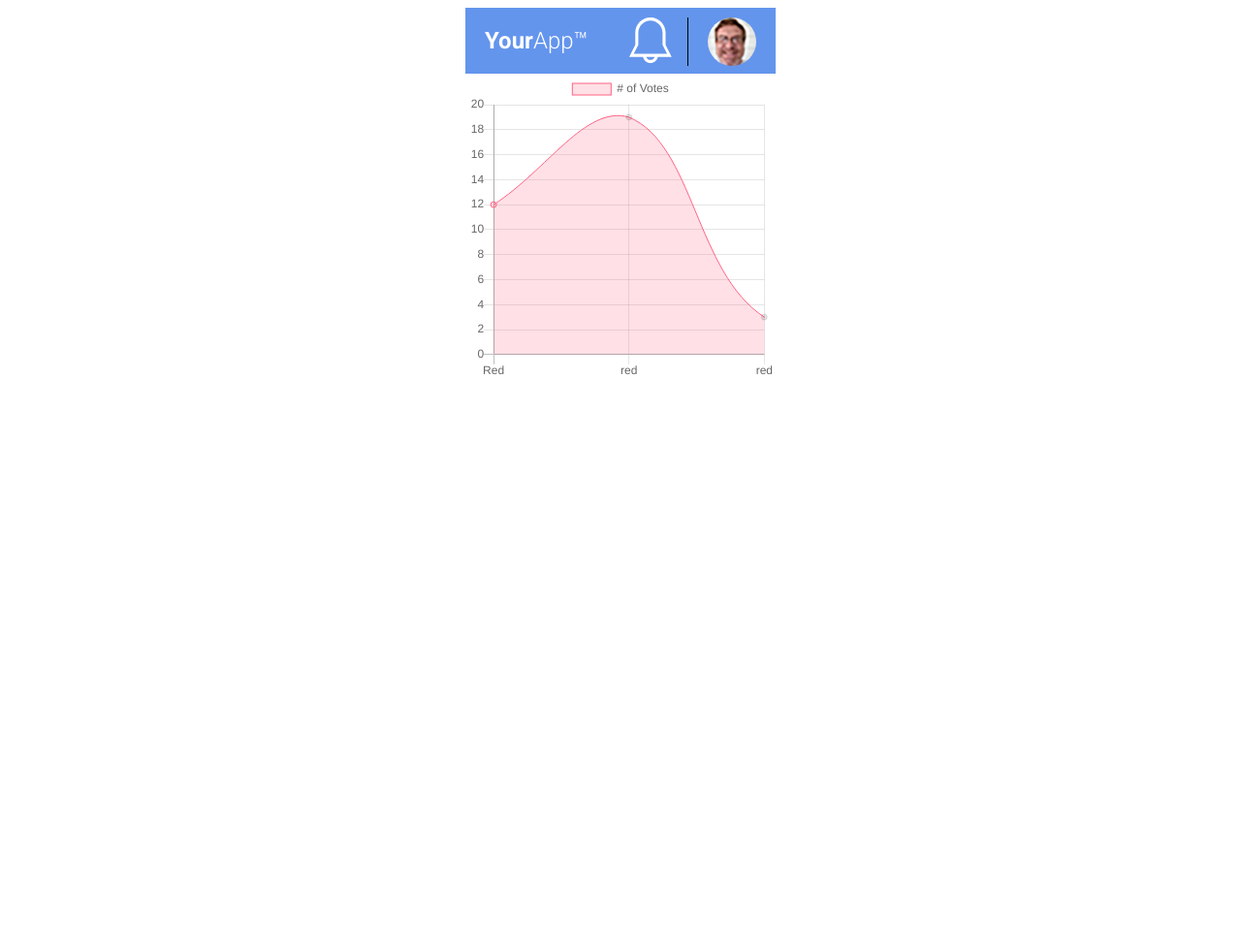
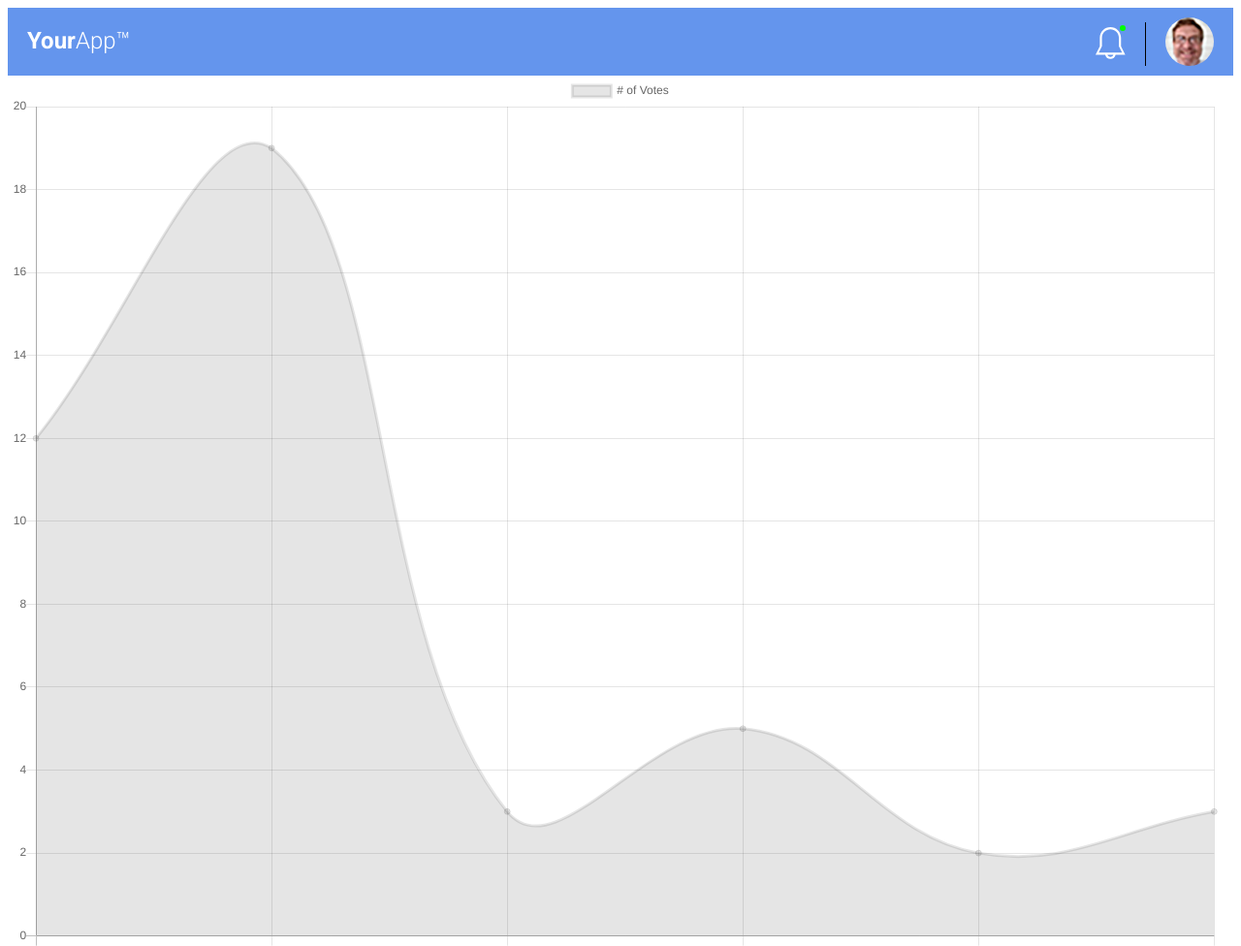
Before and after one commit to james-braun/techdegree-project-nine, a plain HTML site: page index.html in a window 1280 px wide. Shown: the top 976 px of the page at 97% size. Before the commit the page ends 800 px from the top, so only its background shows below. Drawn offline with nearby package versions, Linux system fonts and the light colour scheme; a web font is replaced by a local one.

Commit message:
mid point

```diff
--- a/css/styles.css
+++ b/css/styles.css
@@ -3,7 +3,7 @@ body {
 }
 
 header {
-    max-width: 320px;
+    max-width: 1400px;
     margin: 0 auto;
     background-color: #6495ed;
     display: flex;
@@ -27,17 +27,33 @@ h1 {
 }
 
 .bell {
-    margin-top: 10px;
-    margin-right: 20px;
-    padding-right: 10px;
-    border-right: 1px solid black;
+    margin-top: 20px;
+    /* margin-right: 20px; */
+    /* padding-right: 10px; */
+    /* border-right: 1px solid black; */
+}
+
+.dot {
+    background-color: #0f0;
+    width: 6px;
+    height: 6px;
+    border-radius: 50%;
+    margin-top: 18px;
+    margin-left: -10px;
+}
+
+.divider {
+    background-color: black;
+    width: 1px;
+    height: 45px;
+    margin-left: 20px;
+    margin-top: 15px
 }
 
 .picture-radius {
     border-radius: 50%;
     height: 50px;
-    margin-top: 10px;
-    margin-right: 20px;
+    margin: 10px 20px
 }
 
 .owner {
@@ -46,7 +62,8 @@ h1 {
     margin-right: 20px;
 }
 
-.first-chart {
-    max-width: 320px;
+.charts {
+    max-width: 1400px;
+    max-height: 400px;
     margin: 0 auto;
 }
--- a/index.html
+++ b/index.html
@@ -6,19 +6,26 @@
     <title>dashboard</title>
     <meta name="viewport" content="width=device-width, initial-scale=1.0">
     <link rel="stylesheet" href="css/styles.css">
-    <script src="https://cdnjs.cloudflare.com/ajax/libs/Chart.js/2.7.2/Chart.bundle.min.js"></script>
+
+    <script src="https://code.jquery.com/jquery-2.2.0.min.js"></script>
+    <script src="https://cdnjs.cloudflare.com/ajax/libs/moment.js/2.11.2/moment.min.js"></script>
+    <script src="https://cdnjs.cloudflare.com/ajax/libs/Chart.js/2.0.0-beta2/Chart.min.js"></script>
     <link href="https://fonts.googleapis.com/css?family=Muli%7CRoboto:400,300,500,700,900" rel="stylesheet">
   </head>
   <body>
       <header>
         <h2 class="your">Your</h2>
         <h2 class="app">App&#8482</h2>
-        <img class="bell" src="icons/icon-bell.svg" width="50px" height="50px" alt="notification bell">
+        <img class="bell" src="icons/icon-bell.svg" width="35px" height="35px" alt="notification bell">
+        <div class="dot"></div>
+        <div class="divider"></div>
         <img class="picture-radius" src="icons/me.jpg">
         <h2 class="owner"> James Braun</h2>
       </header>
-      <section class="first-chart">
-        <canvas id="myChart" width="400" height="400"></canvas>
+      <section class="charts">
+        <canvas id="c" width="400" height="300"></canvas>
+        <canvas id="myChart" width="400" height="100"></canvas>
+        <canvas id="weeklyTrafficChart" width="320" height="320"></canvas>
       </section>
       <script src="js/app.js"></script>
   </body>
--- a/js/app.js
+++ b/js/app.js
@@ -1,18 +1,74 @@
+var ctx = $("#c");
+var myChart = new Chart(ctx, {
+  type: 'line',
+  data: {
+    labels: ["January;2015", "February;2015", "March;2015", "January;2016", "February;2016", "March;2016"],
+    datasets: [{
+      label: '# of Votes',
+      xAxisID:'xAxis1',
+      data: [12, 19, 3, 5, 2, 3]
+    }]
+  },
+  options:{
+    scales:{
+      xAxes:[
+        {
+          id:'xAxis1',
+          type:"category",
+          gridLines: {
+            drawOnChartArea: false, // only want the grid lines for one axis to show up
+          },
+          ticks:{
+            callback:function(label){
+              var month = label.split(";")[0];
+              var year = label.split(";")[1];
+              return month;
+            },
+            hidden:true
+          }
+        },
+        {
+          id:'xAxis2',
+          type:"category",
+          gridLines: {
+            drawOnChartArea: true, // only want the grid lines for one axis to show up
+          },
+          ticks:{
+            callback:function(label){
+              var month = label.split(";")[0];
+              var year = label.split(";")[1];
+              if(month === "February"){
+                return year;
+              }else{
+                return "";
+              }
+            }
+          }
+        }],
+      yAxes:[{
+        ticks:{
+          beginAtZero:true
+        }
+      }]
+    }
+  }
+});
+let chartData = [500, 1000, 1300, 1100, 2000, 3000, 1000, 500, 2500, 2000, 1200, 1300, 1800, 2800, 1500, 1700, 800, 900, 700, 2000, 2100, 600, 1200, 750, 2400, 2600, 1500, 2800, 1400, 3000]
+let label = [1,2,3,4,5,6,7,8,9,10,11,12,13,14,15,16,17,18,19,20,21,22,23,24,25,26,27,28,29,30]
+Chart.defaults.line.scales.spanGaps = true;
+console.log(Chart.defaults)
 var ctx = document.getElementById("myChart").getContext('2d');
 var myChart = new Chart(ctx, {
     type: 'line',
     data: {
-        labels: ["Red","red","red"],
+        labels: label,
         datasets: [{
-            label: '# of Votes',
-            data: [12, 19, 3, 5, 2, 3],
-            backgroundColor: [
-                'rgba(255, 99, 132, 0.2)'
-            ],
-            borderColor: [
-                'rgba(255,99,132,1)'
-            ],
-            borderWidth: 1
+            label: 'weekly',
+            data: chartData,
+            backgroundColor: 'rgba(99, 132, 255, 0.2)',
+            borderColor: '#6495ed',
+            borderWidth: 1,
+            lineTension: 0,
         }]
     },
     options: {
@@ -21,7 +77,59 @@ var myChart = new Chart(ctx, {
                 ticks: {
                     beginAtZero:true
                 }
+            }],
+            xAxes: [{
+                gridLines: {
+                    offsetGridLines: true
+                },
+                ticks: {
+                    beginAtZero:true,
+                    autoSkipPadding:3,
+                },
             }]
         }
     }
 });
+let label2 = ["S","M","T","W","T","F","S"];
+let chartData2 = [75,100,175,125,225,200,100];
+var ctx2 = document.getElementById("weeklyTrafficChart").getContext('2d');
+var myChart = new Chart(ctx2, {
+    type: 'bar',
+    data: {
+        labels: label2,
+        datasets: [{
+            label: 'Daily Trafic',
+            data: chartData2,
+            backgroundColor: '#6495ed',
+            lineTension: 0,
+        }]
+    },
+    labels: {
+        legend: {
+            boxWidth:0
+        }
+    },
+    options: {
+        scales: {
+            yAxes: [{
+                ticks: {
+                    beginAtZero:true
+                },
+                gridLines: {
+                    offsetGridLines: true
+                }
+            }],
+            xAxes: [{
+                ticks: {
+                    beginAtZero:false,
+
+                },
+                axisOptions: {
+                    gridLines: {
+                        offsetGridLines: true
+                    }
+                },
+            }]
+        }
+    }
+});
```
